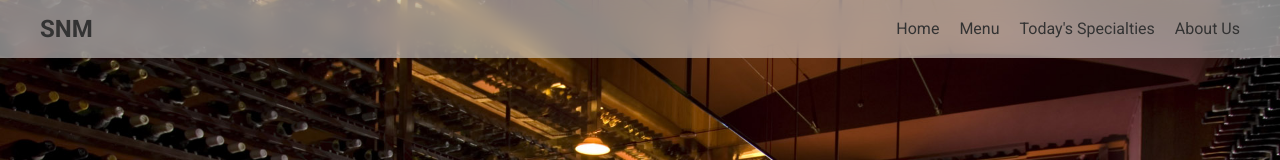
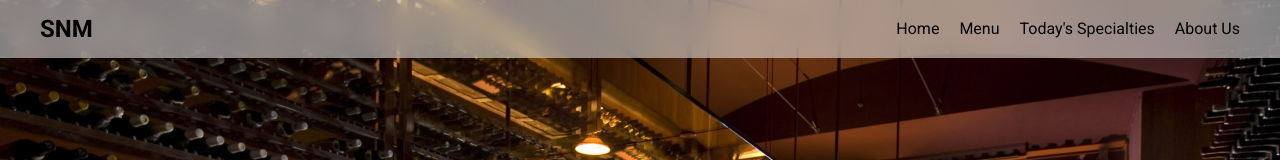
Before and after one commit to VINIT-INAMKE/SNM, a plain HTML site: page index.html in a window 1280 px wide. Shown: the top 160 px of the page. Drawn offline with Linux system fonts and the light colour scheme; a web font is replaced by a local one.

Commit message:
Update style.css

```diff
--- a/style.css
+++ b/style.css
@@ -41,7 +41,7 @@
   .logo a {
     font-family: 'Roboto', sans-serif;
     font-weight: bold;
-    color: #333;
+    color: #000000;
     text-decoration: none;
   }
 
@@ -63,7 +63,7 @@
   }
 
   nav ul li a {
-    color: #333;
+    color: #000000;
     text-decoration: none;
     font-size: 16px;
     transition: color 0.3s ease;
```
